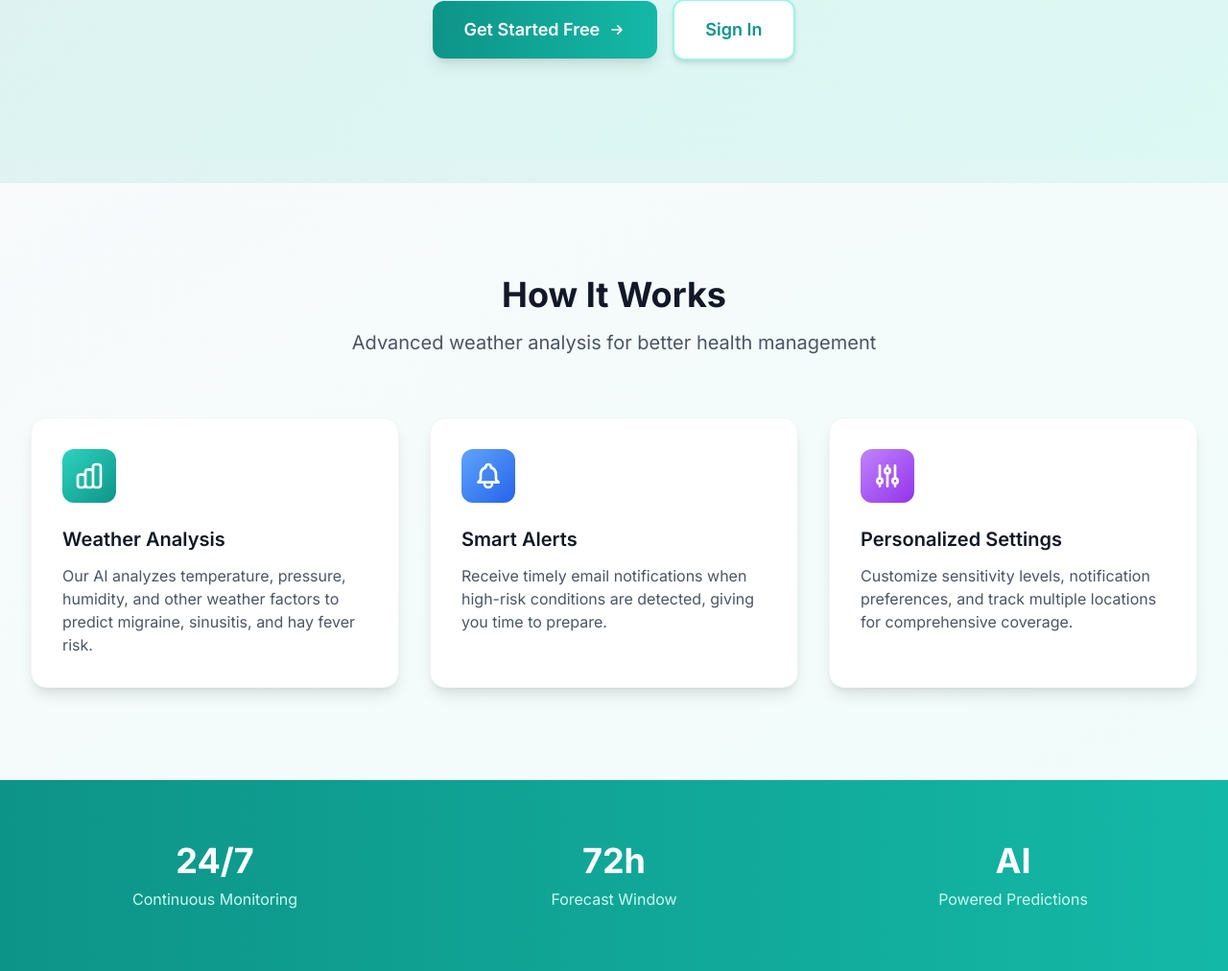
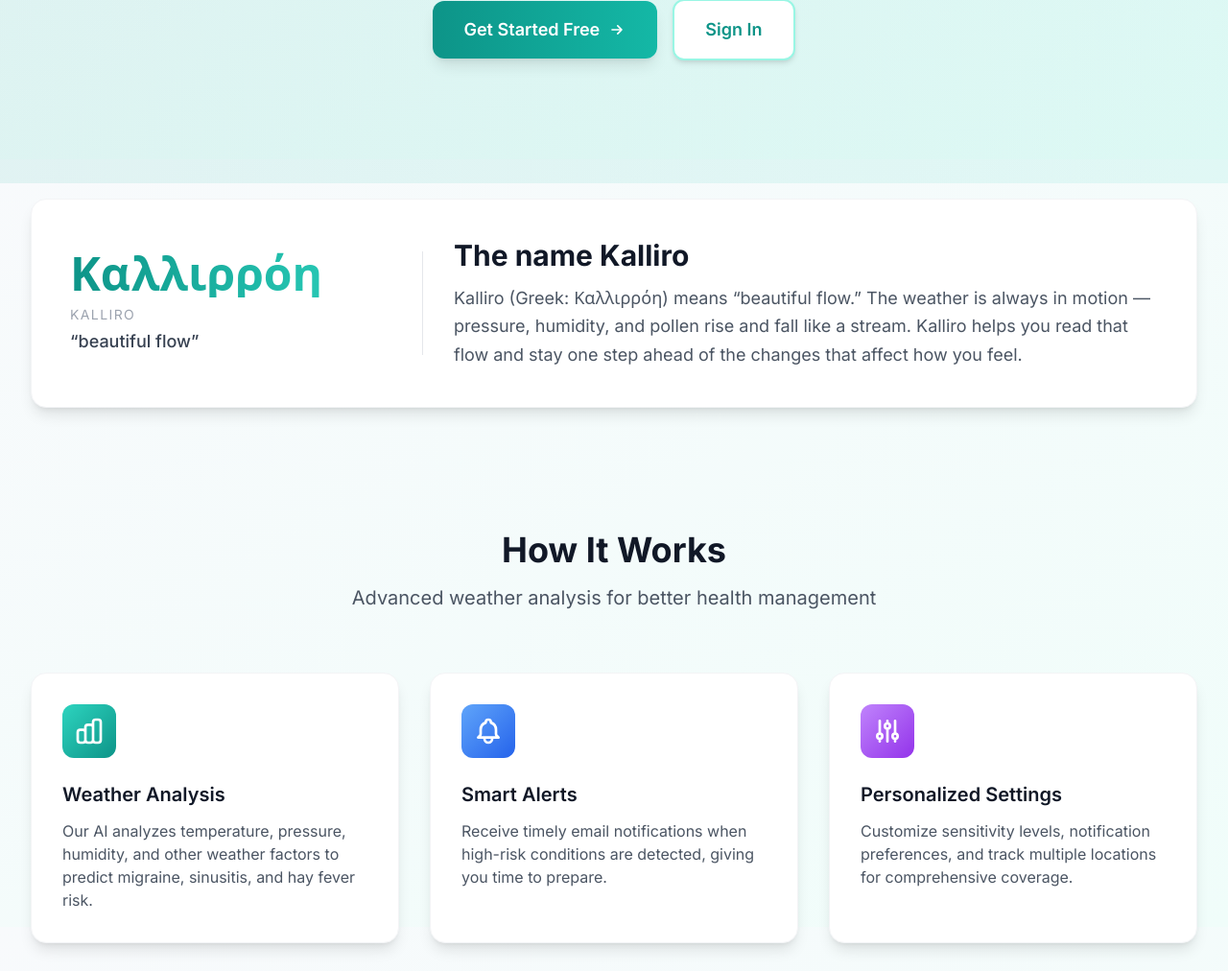
Before and after one commit to alexandrosm77/migraine_forecast, a Django app: page / in a window 1280 px wide. Shown: the part 634-1646 px from the top of the page at 96% size. Run offline with Django 5.2, Linux system fonts and the light colour scheme; parts of the project's set-up code (start-up, migrations or seed data) failed here and were passed over; some libraries are stand-ins or nearby versions.

Commit message:
Add Kalliro name section to homepage

```diff
--- a/forecast/templates/forecast/index_v2.html
+++ b/forecast/templates/forecast/index_v2.html
@@ -54,6 +54,31 @@
                     {% trans "Sign In" %}
                 </a>
                 {% endif %}
+            </div>
+        </div>
+    </div>
+</div>
+
+<!-- Meaning of the Name Section -->
+<div class="max-w-7xl mx-auto px-4 sm:px-6 lg:px-8 pt-4 pb-8">
+    <div class="bg-white dark:bg-gray-800 rounded-2xl p-8 sm:p-10 shadow-lg border border-gray-100 dark:border-gray-700">
+        <div class="flex flex-col md:flex-row md:items-center gap-8">
+            <!-- Greek name -->
+            <div class="md:w-1/3 text-center md:text-left md:border-r md:border-gray-200 dark:md:border-gray-700 md:pr-8">
+                <div class="text-4xl sm:text-5xl font-bold bg-gradient-to-r from-teal-600 to-teal-400 bg-clip-text text-transparent mb-2">
+                    Καλλιρρόη
+                </div>
+                <div class="text-sm uppercase tracking-widest text-gray-400 dark:text-gray-500 mb-1">Kalliro</div>
+                <div class="text-lg font-medium text-gray-700 dark:text-gray-300">{% trans "“beautiful flow”" %}</div>
+            </div>
+            <!-- Explanation -->
+            <div class="md:w-2/3">
+                <h2 class="text-2xl sm:text-3xl font-bold text-gray-900 dark:text-gray-100 mb-3">
+                    {% trans "The name Kalliro" %}
+                </h2>
+                <p class="text-lg text-gray-600 dark:text-gray-400 leading-relaxed">
+                    {% blocktrans trimmed %}Kalliro (Greek: Καλλιρρόη) means “beautiful flow.” The weather is always in motion — pressure, humidity, and pollen rise and fall like a stream. Kalliro helps you read that flow and stay one step ahead of the changes that affect how you feel.{% endblocktrans %}
+                </p>
             </div>
         </div>
     </div>
```
Also changed, not shown: locale/el/LC_MESSAGES/django.po.
